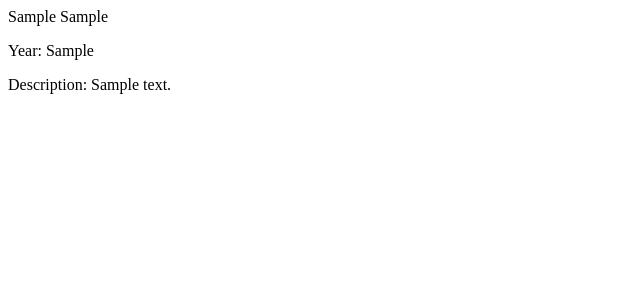
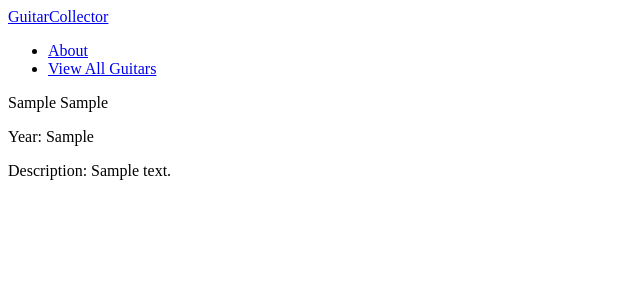
Before and after one commit to CodyMurr/guitar-collector, a Django app: page /guitars/1/ in a window 1280 px wide. Shown: the top 300 px of the page, without its empty margins (0-640 px from the left). Run offline with Django 4.2, Linux system fonts and the light colour scheme; tables that the repository leaves empty hold one stand-in row (values such as "Sample post").

Commit message:
add navbar with links

```diff
--- a/main_app/templates/base.html
+++ b/main_app/templates/base.html
@@ -9,6 +9,17 @@
     <title>Document</title>
 </head>
 <body>
+    <header>
+        <nav>
+            <div>
+                <a href="{% url 'home' %}">GuitarCollector</a>
+                <ul>
+                    <li><a href="{% url 'about' %}">About</a></li>
+                    <li><a href="{% url 'index' %}">View All Guitars</a></li>
+                </ul>
+            </div>
+        </nav>
+    </header>
     {% block content %}
     {% endblock %}
 </body>
```
